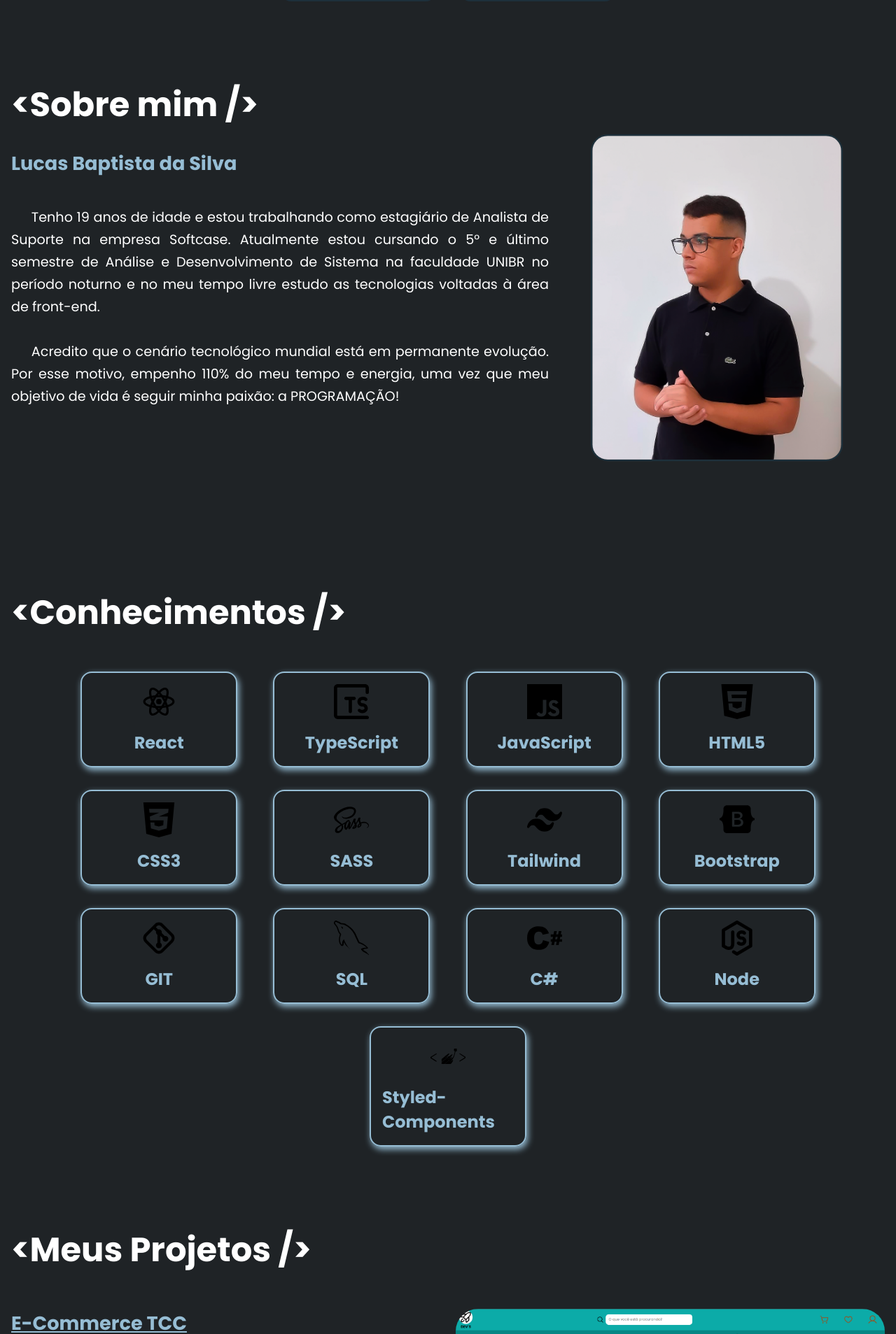
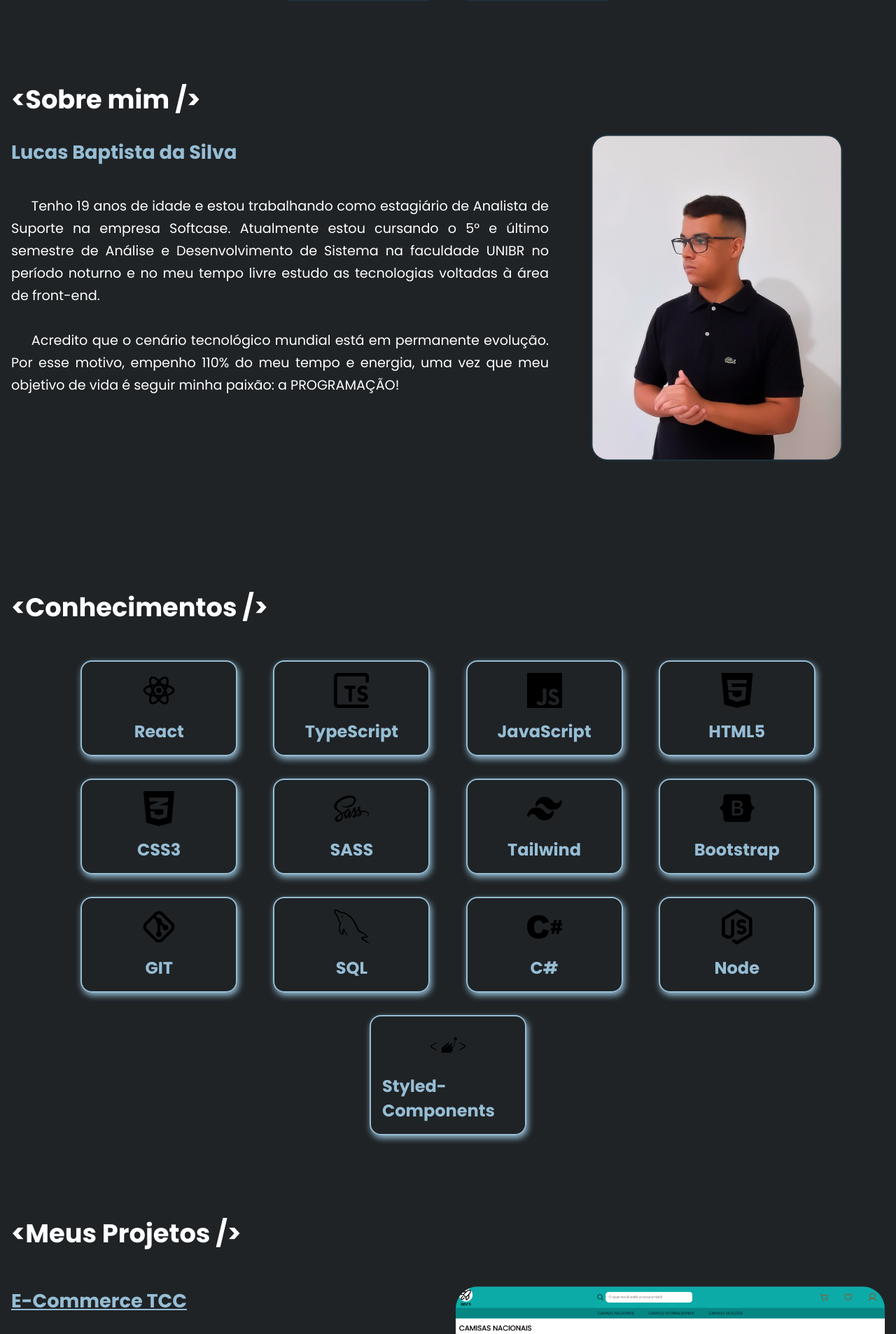
Before and after one commit to luscabap/portfolio, a React (Vite) app: page / in a window 1280 px wide. Shown: the part 353-2260 px from the top of the page at 70% size. Built offline with nearby package versions, Linux system fonts and the light colour scheme.

Commit message:
Fix responsiveness 320px

```diff
--- a/src/components/AboutMe/index.tsx
+++ b/src/components/AboutMe/index.tsx
@@ -5,7 +5,7 @@ export default function AboutMe() {
     return (
         <Styles.Container id="about-me">
             <div className='infos'>
-                <h2 className='infos__aboutme'>&lt;Sobre mim /&gt;</h2>
+                <h2 className='infos__title_aboutme'>&lt;Sobre mim /&gt;</h2>
                 <h3 className='infos__name'>Lucas Baptista da Silva</h3>
                 <p className='infos__text'>Tenho 19 anos de idade e estou trabalhando como estagiário de Analista de Suporte na empresa Softcase. Atualmente estou cursando o 5° e último semestre de Análise e Desenvolvimento de Sistema na faculdade UNIBR no período noturno e no meu tempo livre estudo as tecnologias voltadas à área de front-end.</p>
                 <p className='infos__text'>Acredito que o cenário tecnológico mundial está em permanente evolução. Por esse motivo, empenho 110% do meu tempo e energia, uma vez que meu objetivo de vida é seguir minha paixão: a PROGRAMAÇÃO!</p>
--- a/src/components/AboutMe/styles.ts
+++ b/src/components/AboutMe/styles.ts
@@ -40,9 +40,9 @@ export const Container = styled.div`
 
     .infos{
 
-        .infos__aboutme{
+        .infos__title_aboutme{
         font-weight:  600;
-        font-size: 3rem;
+        font-size: 2.3rem;
         color: ${props => props.theme.colors.inverse};
         margin: 0 0 1.7rem 0;
         }
--- a/src/components/Contact/styles.ts
+++ b/src/components/Contact/styles.ts
@@ -3,9 +3,9 @@ import styled from "styled-components";
 export const ContainerContact = styled.div`
     margin: 6rem 0 0 0;
 
-    h2{
+    .containerContact__title{
         font-style: bold;
-        font-size: 3rem;
+        font-size: 2.3rem;
         color: ${props => props.theme.colors.inverse};
         margin: 0 0 1.7rem 0;
     }
--- a/src/components/Home/Home.tsx
+++ b/src/components/Home/Home.tsx
@@ -11,7 +11,7 @@ export default function Home(){
                 Olá, o meu nome é
                     <strong>Lucas Baptista</strong>
             </h1>
-            <h2 className='home__subtitle'>Desenvolvedor Front-End;</h2>
+            <h2 className='home__subtitle'>Desenvolvedor Front-End</h2>
             <Styles.ContainerBotoes>
                 <a href='https://github.com/luscabap' target='_blank' className='container__github'>
                     <button className='container__github__btn'>
--- a/src/components/Home/styles.ts
+++ b/src/components/Home/styles.ts
@@ -3,9 +3,11 @@ import { desaturate } from 'polished'
 
 export const Container = styled.div`
 
+
     @media screen and (max-width: 425px){
         flex-wrap: wrap;
         gap: 0;
+        text-align: center;
 
         .home__title{
             flex-wrap: wrap;
--- a/src/components/Knowledge/ContainerKnowledge/styles.ts
+++ b/src/components/Knowledge/ContainerKnowledge/styles.ts
@@ -14,11 +14,21 @@ export const Container = styled.div`
     width: 20%;
     transition: 0.5s;
 
+    &:hover{
+        transform: scale(0.95);
+        transition: 0.5s;
+    }
+
+    h1{
+        font-size: 1.5rem;
+        color: ${props => props.theme.colors.secondary}
+    }
+
     @media screen and (max-width: 600px){
         width: 30%;
 
         .knowledge__title{
-            font-size: 0.8rem;
+            font-size: 0.7rem;
         }
     }
 
@@ -32,13 +42,5 @@ export const Container = styled.div`
 
 
 
-    &:hover{
-        transform: scale(0.95);
-        transition: 0.5s;
-    }
 
-    h1{
-        font-size: 1.5rem;
-        color: ${props => props.theme.colors.secondary}
-    }
 `
--- a/src/components/Knowledge/data.ts
+++ b/src/components/Knowledge/data.ts
@@ -29,7 +29,7 @@ export const dataKnowledge = [
     },
     {
         "title": "Bootstrap",
-        "icon": "Bootstrap.svg"
+        "icon": "bootstrap.svg"
     },
     {
         "title": "GIT",
--- a/src/components/Knowledge/styles.ts
+++ b/src/components/Knowledge/styles.ts
@@ -1,6 +1,13 @@
 import styled from "styled-components"
 
 export const Container = styled.div`
+
+  .containerKnowledge__title{
+        font-style: bold;
+        font-size: 2.3rem;
+        color: ${props => props.theme.colors.inverse};
+        margin: 0 0 2rem 0;
+    }
 
     @media screen and (max-width: 425px){
         display: flex;
@@ -9,16 +16,8 @@ export const Container = styled.div`
         align-items: center;
 
         .containerKnowledge__title{
-            font-size: 2rem;
+            font-size: 1.8rem;
         }
-    }
-
-
-    h2{
-        font-style: bold;
-        font-size: 3rem;
-        color: ${props => props.theme.colors.inverse};
-        margin: 0 0 2rem 0;
     }
 `;
 
--- a/src/components/MyProjects/styles.ts
+++ b/src/components/MyProjects/styles.ts
@@ -2,9 +2,9 @@ import styled from "styled-components";
 
 export const ContainerProject = styled.div`
 
-    h2{
+    .containerProject__title{
         font-style: bold;
-        font-size: 3rem;
+        font-size: 2.3rem;
         color: ${props => props.theme.colors.inverse};
         margin: 6rem 0 0 0;
     }
```
